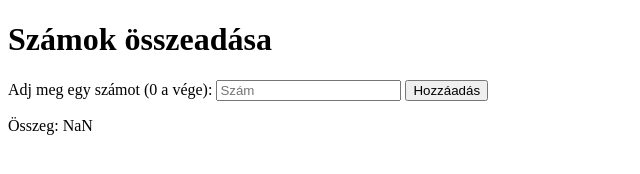
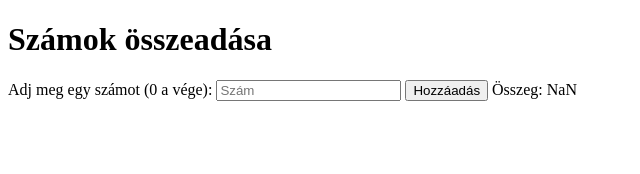
Before and after one commit to TajoRoland/webprogi, a plain HTML site: page 501.html in a window 1280 px wide. Both pictures are taken after a click on the button "Hozzáadás". Shown: the whole page, without its empty margins (0-640 px from the left). Drawn offline with Linux system fonts and the light colour scheme.

Commit message:
XP feladatok

```diff
--- a/501.html
+++ b/501.html
@@ -10,22 +10,20 @@
     <label>Adj meg egy számot (0 a vége):</label>
     <input type="number" id="bemenet" placeholder="Szám">
     <button onclick="hozzaadSzamot()">Hozzáadás</button>
-    <p id="eredmeny">Összeg: 0</p>
+    <output id="eredmeny" for="bemenet">Összeg: 0</output>
 
     <script>
         let osszeg = 0;
-
         function hozzaadSzamot() {
-            let szam = parseFloat(document.getElementById('bemenet').value);
-
+            let szam = parseFloat(document.getElementById('bemenet').value); // azért parseFloat mivel minden értéket számként értelmez pl.: 4m = 4
+            let eredmenyElem = document.getElementById('eredmeny');
             if (szam === 0) {
-                document.getElementById('eredmeny').innerText = `Végösszeg: ${osszeg}`;
+                eredmenyElem.value = `Végösszeg: ${osszeg}`;
                 document.getElementById('bemenet').value = '';
                 return;
             }
-
             osszeg += szam;
-            document.getElementById('eredmeny').innerText = `Összeg: ${osszeg}`;
+            eredmenyElem.value = `Összeg: ${osszeg}`;
             document.getElementById('bemenet').value = '';
         }
     </script>
```
